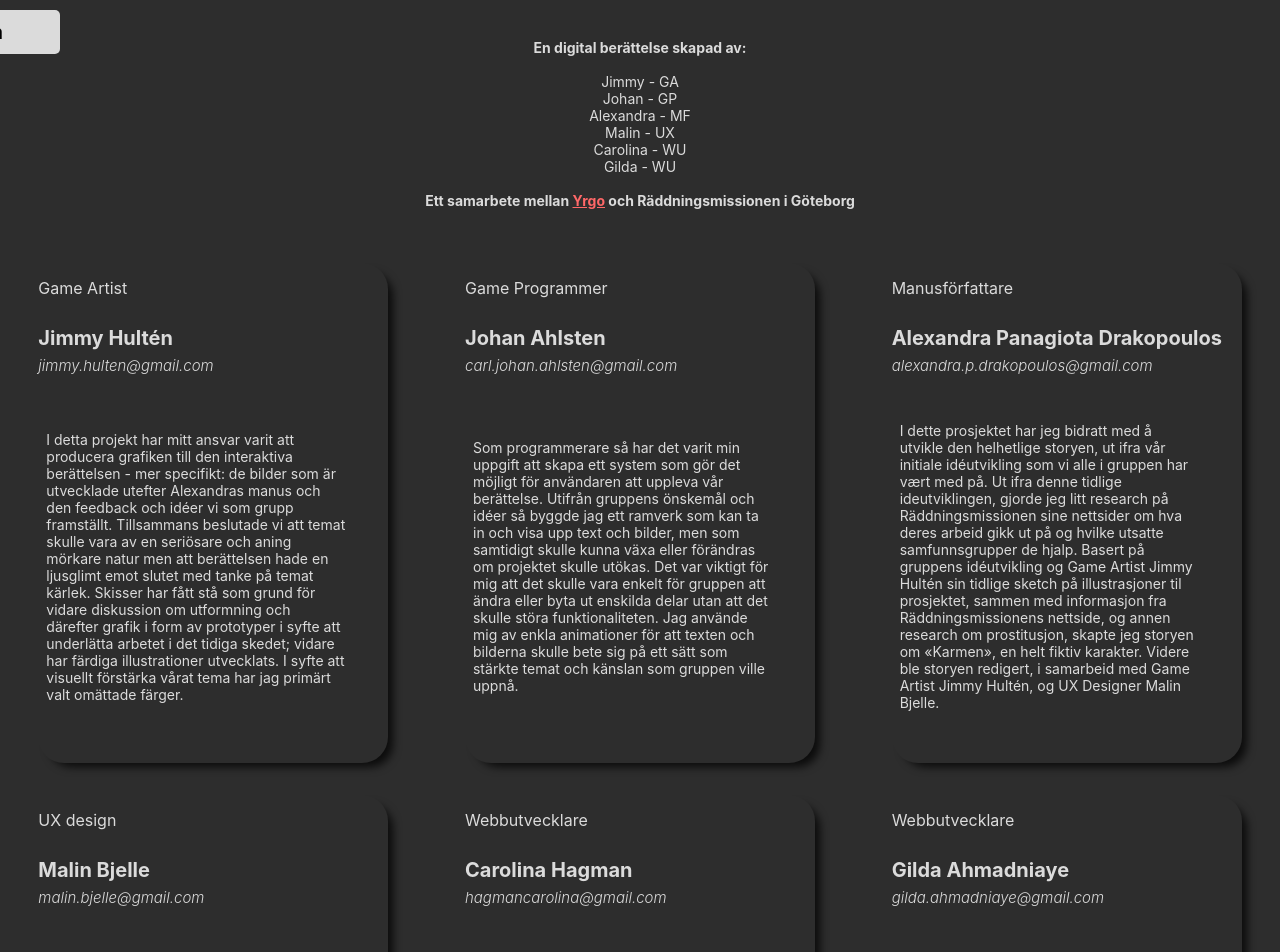
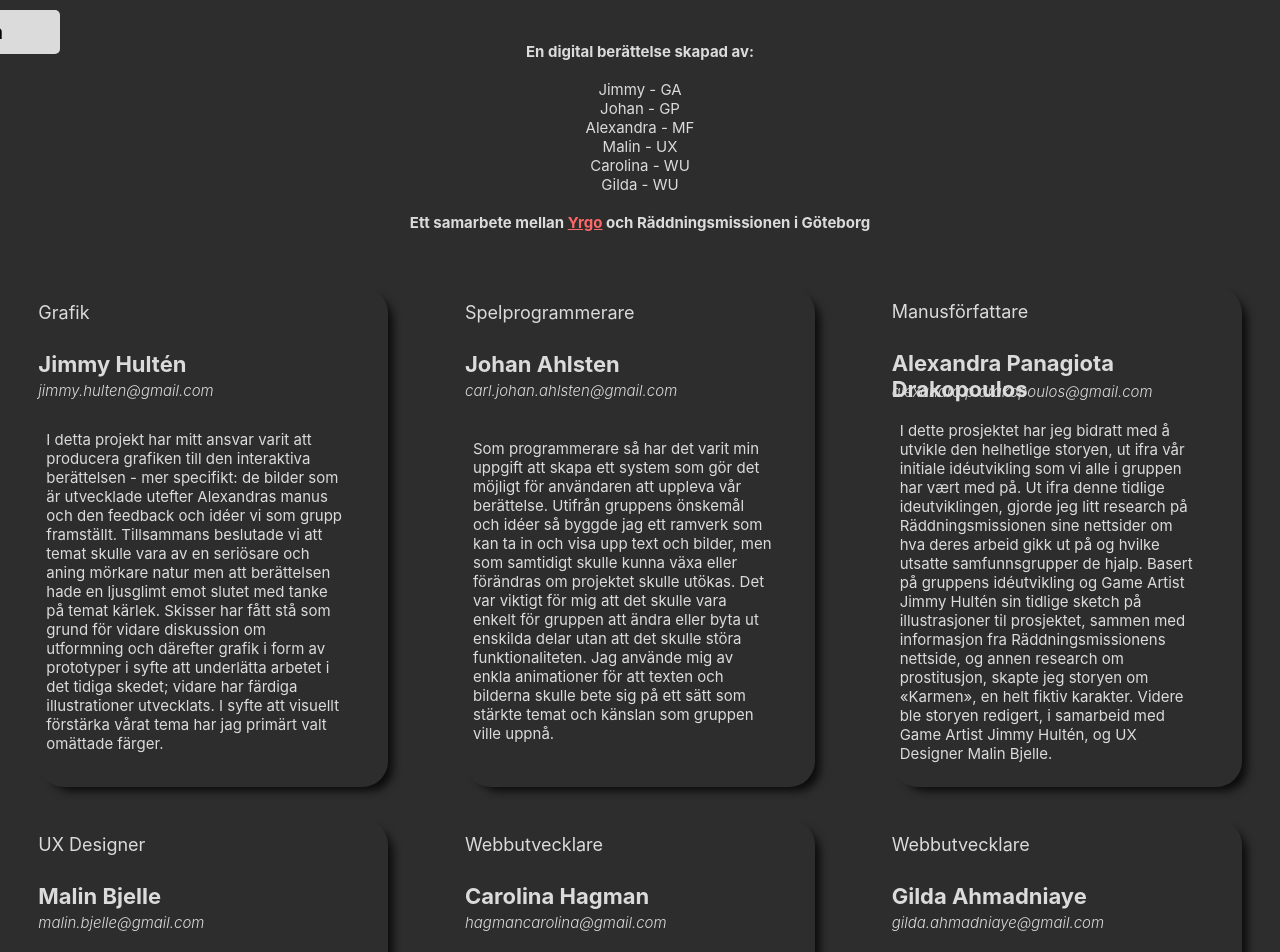
Before and after one commit to carolinahagman/sammanslaget, a React (Create React App) app: page /about in a window 1280 px wide. Shown: the top 952 px of the page. Built offline with nearby package versions, Linux system fonts and the light colour scheme; what react-unity-webgl would draw is missing.

Commit message:
about changes

```diff
--- a/src/components/AboutCards.js
+++ b/src/components/AboutCards.js
@@ -3,7 +3,7 @@ import "./about.css";
 const groups = [
   {
     index: 1,
-    title: "Game Artist",
+    title: "Grafik",
     name: "Jimmy Hultén",
     mail: "jimmy.hulten@gmail.com",
     description:
@@ -11,7 +11,7 @@ const groups = [
   },
   {
     index: 2,
-    title: "Game Programmer",
+    title: "Spelprogrammerare",
     name: "Johan Ahlsten",
     mail: "carl.johan.ahlsten@gmail.com",
     description:
@@ -27,7 +27,7 @@ const groups = [
   },
   {
     index: 4,
-    title: "UX design",
+    title: "UX Designer",
     name: "Malin Bjelle",
     mail: "malin.bjelle@gmail.com",
     description:
--- a/src/components/about.css
+++ b/src/components/about.css
@@ -14,6 +14,7 @@
   justify-items: center;
   align-content: space-between;
   max-width: 1500px;
+  margin-bottom: 20px;
 }
 
 @media screen and (max-width: 992px) {
@@ -49,14 +50,14 @@
 }*/
 
 .title {
-  font-size: 16px;
+  font-size: 18px;
   margin-top: -1rem;
   font-weight: normal;
   color: #dbdbdb;
   text-align: left;
 }
 .name {
-  font-size: 20px;
+  font-size: 22px;
   color: #dbdbdb;
   margin-top: -3rem;
   margin-bottom: 0rem;
@@ -73,7 +74,7 @@
 }
 
 p {
-  font-size: 14px;
+  font-size: 15px;
   padding: 0.5rem;
   text-align: center;
   color: #dbdbdb;
```
